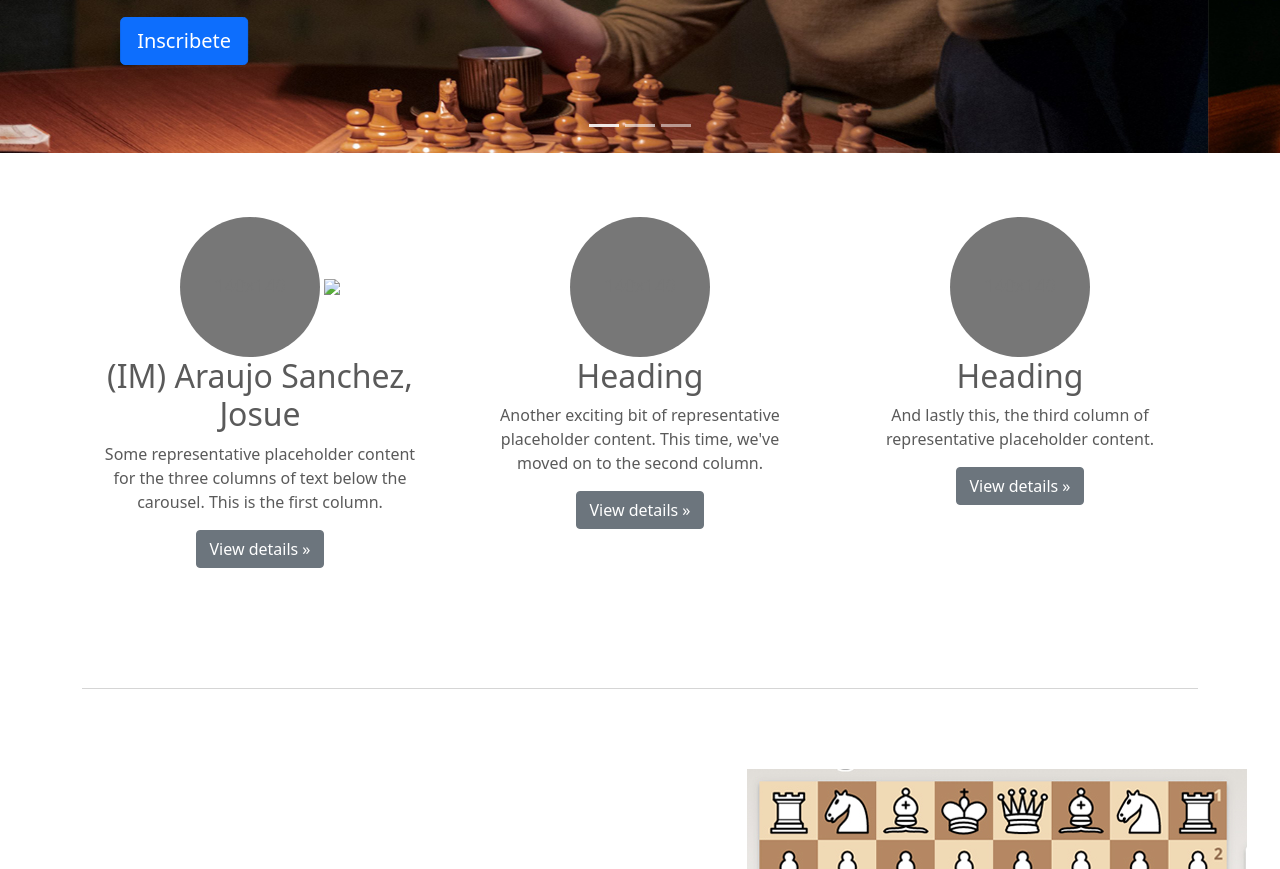
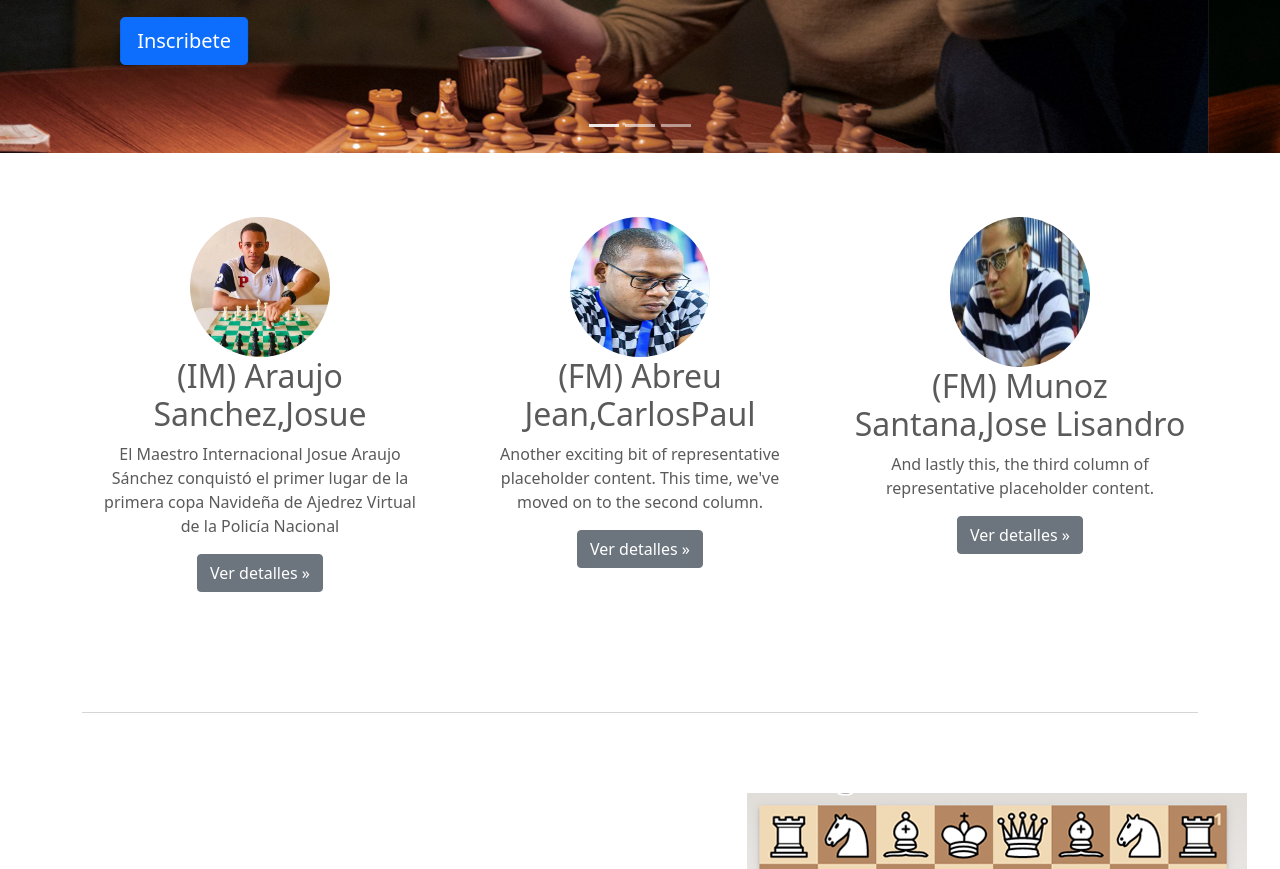
Before and after one commit to Gespinal1190/Chess, a website: page Home.html in a window 1280 px wide. Shown: the part 407-1276 px from the top of the page. Drawn offline with Linux system fonts and the light colour scheme.

Commit message:
cambios del fron imagenes

```diff
--- a/Home.html
+++ b/Home.html
@@ -141,25 +141,25 @@
     <!-- Three columns of text below the carousel -->
     <div class="row">
       <div class="col-lg-4">
-        <svg class="bd-placeholder-img rounded-circle" width="140" height="140" xmlns="http://www.w3.org/2000/svg" role="img" aria-label="Placeholder: 140x140" preserveAspectRatio="xMidYMid slice" focusable="false"><title>Placeholder</title><rect width="100%" height="100%" fill="#777"/><text x="50%" y="50%" fill="#777" dy=".3em">140x140</text></svg>
-        <img src=".\home\joue.jpg">
-        <h2>(IM) Araujo Sanchez, Josue</h2>
-        <p>Some representative placeholder content for the three columns of text below the carousel. This is the first column.</p>
-        <p><a class="btn btn-secondary" href="#">View details &raquo;</a></p>
+        <!--svg class="bd-placeholder-img rounded-circle" width="140" height="140" xmlns="http://www.w3.org/2000/svg" role="img" aria-label="Placeholder: 140x140" preserveAspectRatio="xMidYMid slice" focusable="false"><title>Placeholder</title><rect width="100%" height="100%" fill="#777"/><text x="50%" y="50%" fill="#777" dy=".3em">140x140</text></svg-->
+        <img class="bd-placeholder-img rounded-circle" width="140" height="140" src=".\home\josue2.jpg">
+        <h2>(IM) Araujo Sanchez,Josue</h2>
+        <p>El Maestro Internacional Josue Araujo Sánchez conquistó el primer lugar de la primera copa Navideña de Ajedrez Virtual de la Policía Nacional</p>
+        <p><a class="btn btn-secondary" href="#"> Ver detalles &raquo;</a></p>
       </div><!-- /.col-lg-4 -->
       <div class="col-lg-4">
-        <svg class="bd-placeholder-img rounded-circle" width="140" height="140" xmlns="http://www.w3.org/2000/svg" role="img" aria-label="Placeholder: 140x140" preserveAspectRatio="xMidYMid slice" focusable="false"><title>Placeholder</title><rect width="100%" height="100%" fill="#777"/><text x="50%" y="50%" fill="#777" dy=".3em">140x140</text></svg>
-
-        <h2>Heading</h2>
+        <!--svg class="bd-placeholder-img rounded-circle" width="140" height="140" xmlns="http://www.w3.org/2000/svg" role="img" aria-label="Placeholder: 140x140" preserveAspectRatio="xMidYMid slice" focusable="false"><title>Placeholder</title><rect width="100%" height="100%" fill="#777"/><text x="50%" y="50%" fill="#777" dy=".3em">140x140</text></svg-->
+        <img class="bd-placeholder-img rounded-circle" width="140" height="140" focusable="false" src=".\home\carlos paul.jpg">
+        <h2> (FM) Abreu Jean,CarlosPaul</h2>
         <p>Another exciting bit of representative placeholder content. This time, we've moved on to the second column.</p>
-        <p><a class="btn btn-secondary" href="#">View details &raquo;</a></p>
+        <p><a class="btn btn-secondary" href="#"> Ver detalles &raquo;</a></p>
       </div><!-- /.col-lg-4 -->
       <div class="col-lg-4">
-        <svg class="bd-placeholder-img rounded-circle" width="140" height="140" xmlns="http://www.w3.org/2000/svg" role="img" aria-label="Placeholder: 140x140" preserveAspectRatio="xMidYMid slice" focusable="false"><title>Placeholder</title><rect width="100%" height="100%" fill="#777"/><text x="50%" y="50%" fill="#777" dy=".3em">140x140</text></svg>
-
-        <h2>Heading</h2>
+        <!--svg class="bd-placeholder-img rounded-circle" width="140" height="140" xmlns="http://www.w3.org/2000/svg" role="img" aria-label="Placeholder: 140x140" preserveAspectRatio="xMidYMid slice" focusable="false"><title>Placeholder</title><rect width="100%" height="100%" fill="#777"/><text x="50%" y="50%" fill="#777" dy=".3em">140x140</text></svg-->
+        <img class="bd-placeholder-img rounded-circle" width="140" height="150" focusable="false" src=".\home\Joselisandro.jpg">
+        <h2> (FM) Munoz Santana,Jose Lisandro</h2>
         <p>And lastly this, the third column of representative placeholder content.</p>
-        <p><a class="btn btn-secondary" href="#">View details &raquo;</a></p>
+        <p><a class="btn btn-secondary" href="#"> Ver detalles &raquo;</a></p>
       </div><!-- /.col-lg-4 -->
     </div><!-- /.row -->
 
--- a/carousel.css
+++ b/carousel.css
@@ -98,7 +98,7 @@ body {
 	color: #FFFFFF;
 	font-size: 12px;
 	font-weight: bold;
-	padding: 10px 40px;
+	padding: 5px 40px;
 	letter-spacing: 1px;
 	text-transform: uppercase;
 }
```
Also changed, not shown: Home/Carlos Paul.jfif (deleted), Home/Joselisandro.jpg (renamed from Home/Jose lisandro.jpg), Home/Josue2.jpg (added), Home/carlos paul.jpg (added).
